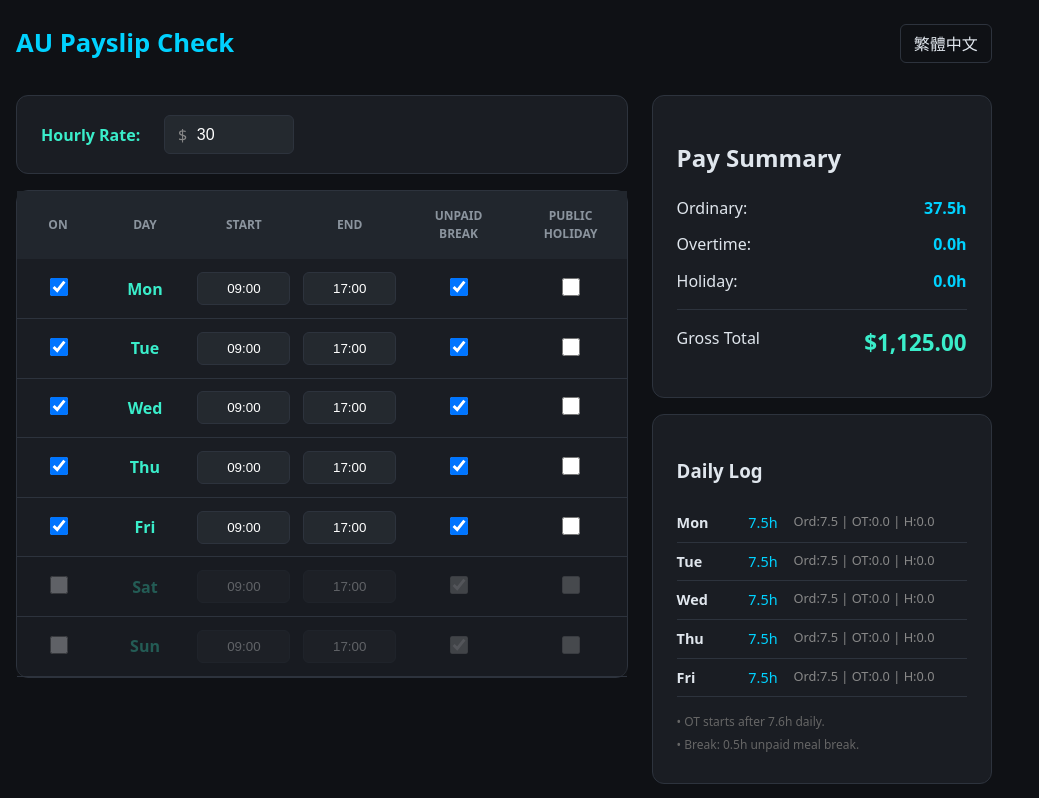
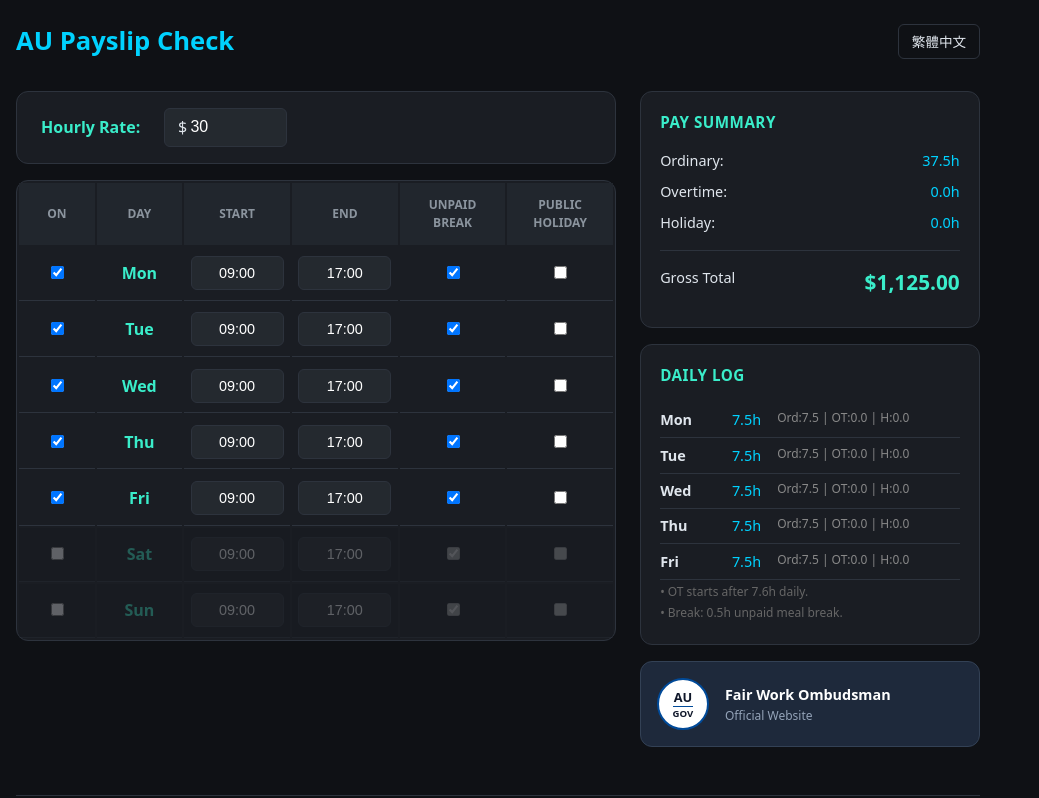
Before and after one commit to crayon3shawn/payslip-checker, a React (Vite) app: page / in a window 1280 px wide. Shown: the top 798 px of the page, without its empty margins (0-1039 px from the left). Built offline with nearby package versions, Linux system fonts and the light colour scheme.

Commit message:
style: unify sidebar font sizes, improve Fair Work card with AU GOV logo and text wrap

```diff
--- a/src/App.css
+++ b/src/App.css
@@ -12,8 +12,7 @@
 
 body {
   margin: 0;
-  /* 回歸系統預設字體，確保各平台顯示正常 */
-  font-family: system-ui, -apple-system, BlinkMacSystemFont, "Segoe UI", Roboto, sans-serif;
+  font-family: system-ui, -apple-system, sans-serif;
   background-color: var(--bg);
   color: var(--text);
 }
@@ -44,6 +43,7 @@ h1 {
   padding: 0.4rem 0.8rem;
   border-radius: 6px;
   cursor: pointer;
+  font-size: 0.85rem;
 }
 
 /* Layout */
@@ -58,7 +58,7 @@ h1 {
   .main-layout { grid-template-columns: 1fr; }
 }
 
-/* Blocks (扁平化設計，移除陰影) */
+/* Blocks */
 .config-card, .table-wrapper, .flat-block {
   background: var(--card-bg);
   border: 1px solid var(--border);
@@ -67,16 +67,16 @@ h1 {
 }
 
 .config-card {
-  padding: 1.2rem 1.5rem;
+  padding: 1rem 1.5rem;
   display: flex;
   align-items: center;
 }
 
 .flat-block {
-  padding: 1.5rem;
+  padding: 1.2rem;
 }
 
-/* Hourly Rate Input 修復 */
+/* Hourly Rate */
 .input-group label {
   margin-right: 1.5rem;
   font-weight: 600;
@@ -92,11 +92,6 @@ h1 {
   padding: 0 0.8rem;
 }
 
-.input-with-symbol span {
-  color: #888;
-  margin-right: 0.4rem;
-}
-
 .input-with-symbol input {
   background: transparent;
   border: none;
@@ -107,33 +102,20 @@ h1 {
   font-size: 1rem;
 }
 
-/* 移除數字微調按鈕 */
-input::-webkit-outer-spin-button,
-input::-webkit-inner-spin-button {
-  -webkit-appearance: none;
-  margin: 0;
-}
-
 /* Table */
-.record-table {
-  width: 100%;
-  border-collapse: collapse;
-}
-
 .record-table th {
   background: #21262d;
   color: #8b949e;
   font-size: 0.75rem;
-  padding: 1rem;
+  padding: 0.8rem;
 }
 
 .record-table td {
-  padding: 0.8rem 0.4rem;
+  padding: 0.6rem 0.4rem;
   border-bottom: 1px solid var(--border);
 }
 
 .center { text-align: center; }
-
 .day-name { font-weight: bold; color: var(--secondary); }
 
 .disabled-row {
@@ -151,24 +133,28 @@ input::-webkit-inner-spin-button {
   border-radius: 6px;
   width: 75px;
   text-align: center;
+  font-size: 0.9rem;
 }
 
-input[type="checkbox"] {
-  width: 18px;
-  height: 18px;
-  cursor: pointer;
+/* Sidebar Summary - 字體統一 */
+.summary-card h3, .details-card h3 {
+  font-size: 0.95rem; /* 統一標題字體 */
+  margin: 0 0 1rem 0;
+  color: var(--secondary);
+  text-transform: uppercase;
+  letter-spacing: 0.5px;
 }
 
-/* Sidebar Summary */
 .res-item {
   display: flex;
   justify-content: space-between;
-  margin-bottom: 0.8rem;
+  margin-bottom: 0.6rem;
+  font-size: 0.9rem; /* 統一內文字體 */
 }
 
 .res-val {
   color: var(--primary);
-  font-weight: 600;
+  font-weight: 500;
 }
 
 .res-item.total {
@@ -177,34 +163,31 @@ input[type="checkbox"] {
   border-top: 1px solid var(--border);
 }
 
-.res-item.total .res-val {
-  font-size: 1.4rem; /* 縮小金額字體 */
+.res-val-lg {
+  font-size: 1.3rem;
   color: var(--secondary);
+  font-weight: 700;
 }
 
 /* Daily Log */
 .b-item {
   display: flex;
   gap: 1rem;
-  padding: 0.5rem 0;
+  padding: 0.4rem 0;
   border-bottom: 1px solid var(--border);
-  font-size: 0.9rem;
+  font-size: 0.9rem; /* 統一內文字體 */
 }
 
 .b-day { font-weight: bold; min-width: 40px; }
 .b-val { color: var(--primary); min-width: 45px; text-align: right; }
-.b-tag { color: #888; font-size: 0.8rem; }
+.b-tag { color: #888; font-size: 0.75rem; }
 
-.note-group {
-  margin-top: 1rem;
-}
+.note { font-size: 0.75rem; color: #666; margin: 0.2rem 0; }
 
-.note { font-size: 0.75rem; color: #666; margin: 0.3rem 0; }
-
-/* FW Card (移除陰影) */
+/* AU GOV Card */
 .fw-card {
   background: #1e293b;
-  padding: 1.2rem;
+  padding: 1rem;
   border-radius: 12px;
   display: flex;
   align-items: center;
@@ -214,29 +197,34 @@ input[type="checkbox"] {
 }
 
 .fw-logo {
-  background: var(--secondary);
+  background: white;
   color: #0f172a;
-  width: 44px;
-  height: 44px;
-  border-radius: 10px;
+  width: 48px;
+  height: 48px;
+  border-radius: 50%; /* 圓形 Logo 更有政府感 */
   display: flex;
+  flex-direction: column;
   justify-content: center;
   align-items: center;
-  font-weight: 900;
-  font-size: 1.3rem;
+  line-height: 1;
+  flex-shrink: 0;
+  border: 2px solid #004a99;
 }
 
-.fw-text strong { color: white; font-size: 0.9rem; }
+.au-text { font-weight: 900; font-size: 0.8rem; }
+.gov-text { font-weight: 700; font-size: 0.6rem; border-top: 1px solid #004a99; margin-top: 2px; padding-top: 2px; }
+
+.fw-text { display: flex; flex-direction: column; }
+.fw-text strong { color: white; font-size: 0.9rem; margin-bottom: 2px; }
 .fw-text span { color: #94a3b8; font-size: 0.75rem; }
 
-/* Version Footer */
+/* Footer */
 .version-footer {
   text-align: center;
-  margin-top: 4rem;
+  margin-top: 3rem;
   padding: 2rem 0;
   border-top: 1px solid var(--border);
-  color: #666;
+  color: #555;
 }
-
-.version-footer p { margin: 0; font-size: 0.9rem; }
-.version-footer span { font-size: 0.75rem; }
+.version-footer p { margin: 0; font-size: 0.85rem; }
+.version-footer span { font-size: 0.7rem; }
--- a/src/App.tsx
+++ b/src/App.tsx
@@ -121,7 +121,7 @@ function App() {
       hol: 'Holiday',
       gross: 'Gross Total',
       details: 'Daily Log',
-      link: 'Fair Work Official Site',
+      link: 'Official Website',
       note1: 'OT starts after 7.6h daily.',
       note2: 'Break: 0.5h unpaid meal break.',
       footer: 'AU Fair Work Standard'
@@ -141,7 +141,7 @@ function App() {
       hol: '假日工時',
       gross: '稅前總額',
       details: '每日明細',
-      link: 'Fair Work 官方網站',
+      link: '官方網站',
       note1: '加班：每日超過 7.6h。',
       note2: '用餐：扣除 0.5h 不計薪休息。',
       footer: '符合澳洲 Fair Work 標準'
@@ -229,7 +229,7 @@ function App() {
 
         <aside className="sidebar">
           <div className="summary-card flat-block">
-            <h2>{cur.summary}</h2>
+            <h3>{cur.summary}</h3>
             <div className="result-grid">
               <div className="res-item">
                 <span>{cur.ord}:</span>
@@ -245,7 +245,7 @@ function App() {
               </div>
               <div className="res-item total">
                 <span>{cur.gross}</span>
-                <strong className="res-val">${results.grossPay.toLocaleString(undefined, {minimumFractionDigits: 2})}</strong>
+                <strong className="res-val-lg">${results.grossPay.toLocaleString(undefined, {minimumFractionDigits: 2})}</strong>
               </div>
             </div>
           </div>
@@ -269,7 +269,10 @@ function App() {
           </div>
 
           <a href="https://www.fairwork.gov.au/" target="_blank" rel="noreferrer" className="fw-card">
-             <div className="fw-logo">FW</div>
+             <div className="fw-logo">
+                <span className="au-text">AU</span>
+                <span className="gov-text">GOV</span>
+             </div>
              <div className="fw-text">
                <strong>Fair Work Ombudsman</strong>
                <span>{cur.link}</span>
@@ -280,7 +283,7 @@ function App() {
 
       <footer className="version-footer">
         <p>{cur.footer}</p>
-        <span>v1.3.1</span>
+        <span>v1.3.2</span>
       </footer>
     </div>
   );
```
